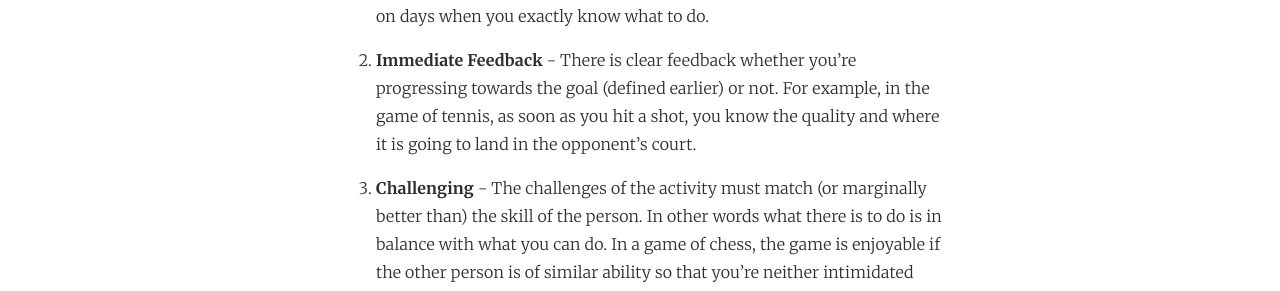
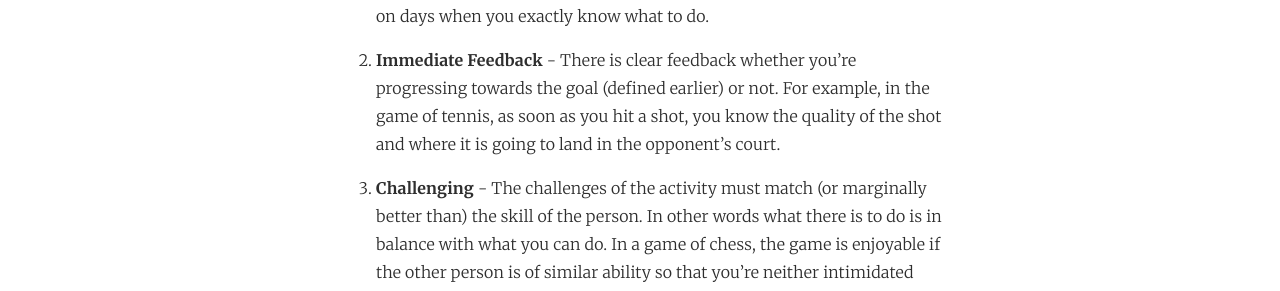
Before and after one commit to kaushik88/kaushik88.github.io, a Jekyll site: the page built from _posts/2016-02-18-flow-and-happiness.md, in a window 1280 px wide. Shown: the part 1301-1592 px from the top of the page. Built offline with Jekyll 4.4.1, drawn with Linux system fonts in a browser that asks for light colours; comment, search, counter and statistics services are not loaded.

Commit message:
Flow update

```diff
--- a/_posts/2016-02-18-flow-and-happiness.md
+++ b/_posts/2016-02-18-flow-and-happiness.md
@@ -20,7 +20,7 @@ My key learning is from the common characteristics that are found in most flow a
 
 1. **Clarity of Goals** - For example, while playing a musical instrument, you know exactly what note to hit and if you're climbing a mountain, you know what step to take next. This is why we're more productive at work on days when you exactly know what to do.
 
-2. **Immediate Feedback** - There is clear feedback whether you're progressing towards the goal (defined earlier) or not. For example, in the game of tennis, as soon as you hit a shot, you know the quality and where it is going to land in the opponent's court.
+2. **Immediate Feedback** - There is clear feedback whether you're progressing towards the goal (defined earlier) or not. For example, in the game of tennis, as soon as you hit a shot, you know the quality of the shot and where it is going to land in the opponent's court.
 
 3. **Challenging** - The challenges of the activity must match (or marginally better than) the skill of the person. In other words what there is to do is in balance with what you can do. In a game of chess, the game is enjoyable if the other person is of similar ability so that you're neither intimidated nor bored.
 
```
